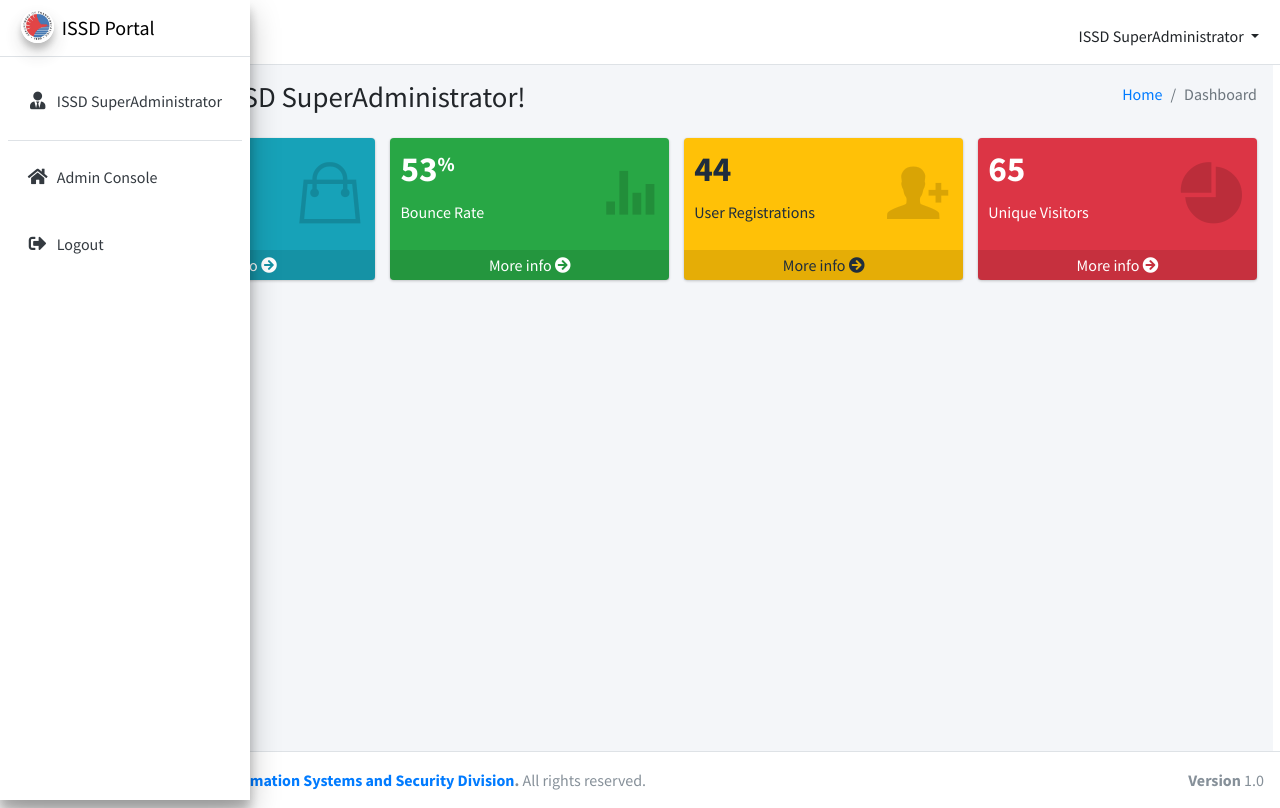
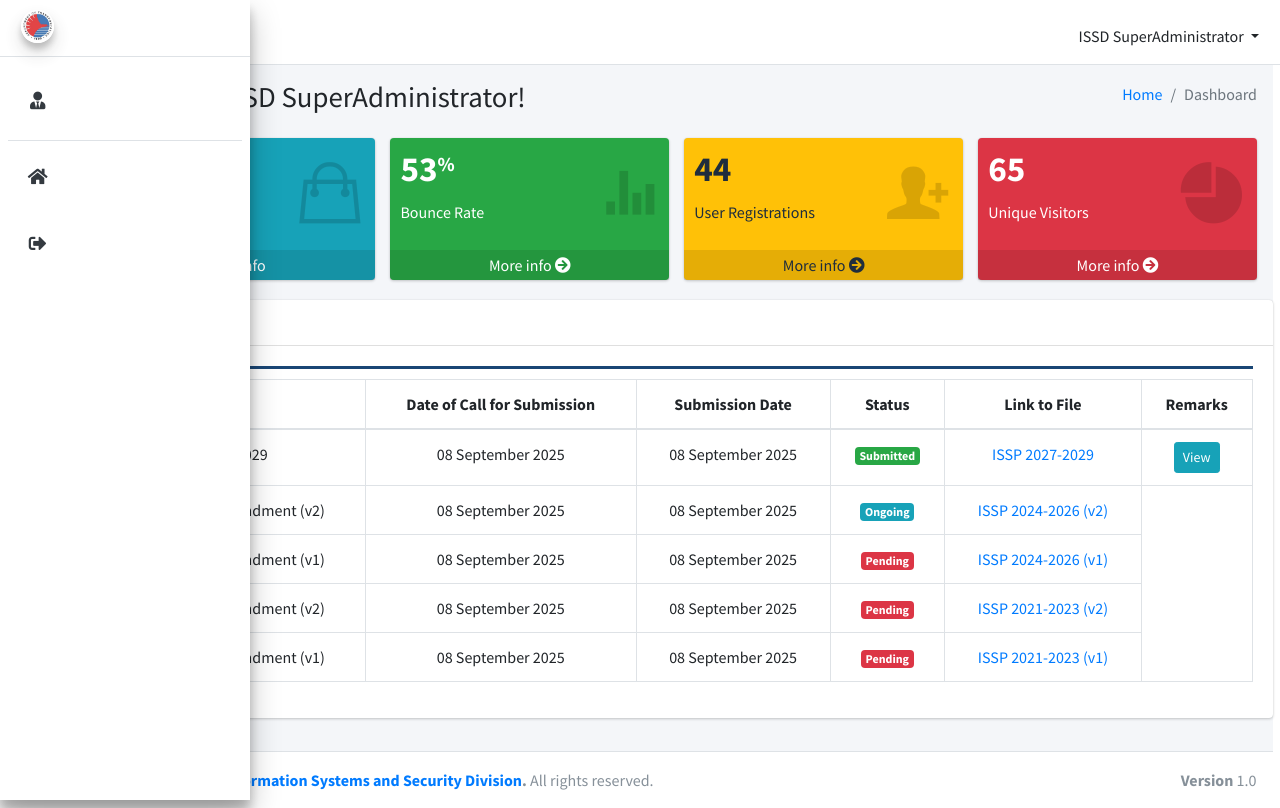
Before and after one commit to brianumandap7/CSRMS, a Django app: page /issp/ in a window 1280 px wide. Run offline with Django 3.2, Linux system fonts and the light colour scheme; a user stored in the database is signed in; some libraries are stand-ins or nearby versions.

Commit message:
This is rev 1 (#2)

```diff
--- a/issp/templates/issp/issp.html
+++ b/issp/templates/issp/issp.html
@@ -25,19 +25,19 @@
   <section class="content">
     <div class="container-fluid">
 
-      <!-- Small boxes (Stat boxes) -->
+    <!-- Main content -->
       <div class="row">
         <div class="col-lg-3 col-6">
           <div class="small-box bg-info">
             <div class="inner">
-              <h3>150</h3>
-              <p>New Orders</p>
+              <h3>1</h3>
+              <p>Submitted</p>
             </div>
             <div class="icon">
               <i class="ion ion-bag"></i>
             </div>
             <a href="#" class="small-box-footer">
-              More info <i class="fas fa-arrow-circle-right"></i>
+              More info <i class="fas fa-check-circle-right"></i>
             </a>
           </div>
         </div>
@@ -81,15 +81,83 @@
             <a href="#" class="small-box-footer">
               More info <i class="fas fa-arrow-circle-right"></i>
             </a>
-          </div>
-        </div>
-      </div>
 
     </div><!-- /.container-fluid -->
   </section>
   <!-- /.content -->
-</div>
 <!-- /.content-wrapper -->
-
-
+           <!-- Submission Table -->
+        <div class="card">
+          <div class="card-header"><h3 class="card-title">Submission Status</h3></div>
+          <div class="card-body table-responsive">
+          <div style="border-top: 3px solid #194675; padding-top: 10px;">
+            <table class="table table-bordered table-hover text-center" >
+              <thead>
+                <tr>
+                  <th>ISSP</th>
+                  <th>Date of Call for Submission</th>
+                  <th>Submission Date</th>
+                  <th>Status</th>
+                  <th>Link to File</th>
+                  <th>Remarks</th>
+                </tr>
+              </thead>
+              <tbody>
+                <tr>
+                  <td>2027-2029</td>
+                  <td>08 September 2025</td>
+                  <td>08 September 2025</td>
+                  <td><span class="badge badge-success">Submitted</span></td>
+                  <td>
+                    <a href="https://www.google.com" target="_blank">ISSP 2027-2029</a>
+                  </td>
+                  <td><button class="btn btn-sm btn-info" data-toggle="collapse" data-target="#details1">View</button></td>
+               <tr class="collapse" id="details1">
+                  <td colspan="7" class="text-left bg-light">
+                 <p><strong>Detailsssssss:</strong></p>
+                 <p>table, table</p>
+                 <img src="images.png" alt="ISSP 2027-2029" class="img-fluid mb-2">
+                  </td>
+                </tr>
+                <tr>
+                  <td>2024-2026 Amendment (v2) </td>
+                  <td>08 September 2025</td>
+                  <td>08 September 2025</td>
+                  <td><span class="badge badge-info">Ongoing</span></td>
+                  <td>
+                    <a href="https://www.google.com" target="_blank">ISSP 2024-2026 (v2)</a>
+                  </td>
+                </tr>
+                <tr>
+                  <td>2024-2026 Amendment (v1)</td>
+                  <td>08 September 2025</td>
+                  <td>08 September 2025</td>
+                  <td><span class="badge badge-danger">Pending</span></td>
+                  <td>
+                    <a href="https://www.google.com" target="_blank">ISSP 2024-2026 (v1)</a>
+                  </td>
+                </tr>
+                <tr>
+                  <td>2021-2023 Amendment (v2)</td>
+                  <td>08 September 2025</td>
+                  <td>08 September 2025</td>
+                  <td><span class="badge badge-danger">Pending</span></td>
+                  <td>
+                    <a href="https://www.google.com" target="_blank">ISSP 2021-2023 (v2)</a>
+                  </td>
+                </tr>
+                <tr>
+                  <td>2021-2023 Amendment (v1)</td>
+                  <td>08 September 2025</td>
+                  <td>08 September 2025</td>
+                  <td><span class="badge badge-danger">Pending</span></td>
+                  <td>
+                    <a href="https://www.google.com" target="_blank">ISSP 2021-2023 (v1)</a>
+                  </td>
+              </tbody>
+            </table>
+          </div>
+        </div>
+    </section>
+  </div>
 {% endblock content %}
```
